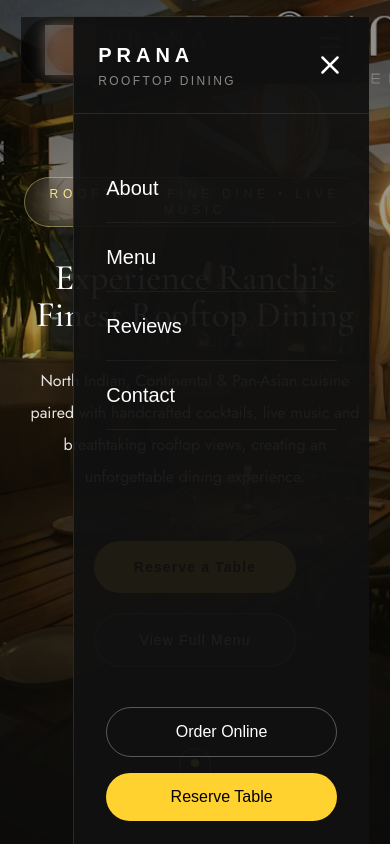
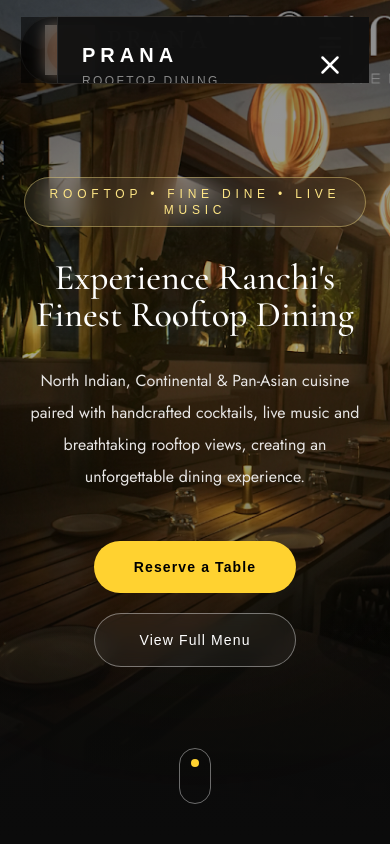
Before and after one commit to ItsuBuilds/prana-website, a Next.js app: page / in a window 390 px wide. Both pictures are taken after a click on the button 330 px from the left and 46 px from the top of the page. Shown: the top 844 px of the page. Built offline with nearby package versions, Linux system fonts and the light colour scheme.

Commit message:
Fix mobile overflow

```diff
--- a/app/globals.css
+++ b/app/globals.css
@@ -19,7 +19,7 @@
   }
 }
 
- @keyframes kenburns {
+@keyframes kenburns {
   from {
     transform: scale(1);
   }
@@ -28,7 +28,8 @@
     transform: scale(1.08);
   }
 }
- @keyframes grow {
+
+@keyframes grow {
   from {
     width: 0;
   }
@@ -37,7 +38,8 @@
     width: 180px;
   }
 }
- @keyframes goldLine {
+
+@keyframes goldLine {
   from {
     width: 0;
   }
@@ -50,7 +52,7 @@
 @keyframes logoIn {
   from {
     opacity: 0;
-    transform: scale(.8);
+    transform: scale(0.8);
   }
 
   to {
@@ -70,11 +72,21 @@
     transform: translateY(0);
   }
 }
+
+html {
+  scroll-behavior: smooth;
+  overflow-x: hidden;
+}
+
 body {
   background: var(--background);
   color: var(--foreground);
   font-family: Arial, Helvetica, sans-serif;
+  overflow-x: hidden;
 }
-html {
-  scroll-behavior: smooth;
+
+*,
+*::before,
+*::after {
+  box-sizing: border-box;
 }
--- a/components/hero/Hero.tsx
+++ b/components/hero/Hero.tsx
@@ -3,7 +3,6 @@
 import Image from "next/image";
 import { motion } from "framer-motion";
 import { Cormorant_Garamond, Jost } from "next/font/google";
-import Parallax from "@/components/animations/Parallax";
 
 const cormorant = Cormorant_Garamond({
   subsets: ["latin"],
@@ -55,13 +54,13 @@
 
       {/* Gold Glow */}
 
-      <div className="absolute left-1/2 top-1/2 h-[420px] w-[420px] -translate-x-1/2 -translate-y-1/2 rounded-full bg-amber-300/10 blur-[170px]" />
+      <div className="pointer-events-none absolute inset-0 overflow-hidden">
+        <div className="absolute left-1/2 top-1/2 h-[320px] w-[320px] -translate-x-1/2 -translate-y-1/2 rounded-full bg-amber-300/10 blur-[120px]" />
+      </div>
 
       {/* Hero */}
 
       <div className="relative z-10 flex min-h-screen flex-col items-center justify-center px-6 text-center">
-
-        {/* Badge */}
 
         <motion.span
           initial={{ opacity: 0, y: 35 }}
@@ -76,8 +75,6 @@
           Rooftop • Fine Dine • Live Music
         </motion.span>
 
-        {/* Heading */}
-
         <motion.h1
           initial={{ opacity: 0, y: 45 }}
           animate={{ opacity: 1, y: 0 }}
@@ -88,12 +85,10 @@
           }}
           className="mt-8 max-w-5xl font-[family-name:var(--font-display)] text-4xl font-medium leading-[1.03] text-white sm:text-5xl md:text-6xl lg:text-7xl"
         >
-          Experience Ranchi's
+          Experience Ranchi&apos;s
           <br />
           Finest Rooftop Dining
         </motion.h1>
-
-        {/* Description */}
 
         <motion.p
           initial={{ opacity: 0, y: 40 }}
@@ -109,8 +104,6 @@
           cocktails, live music and breathtaking rooftop views, creating an
           unforgettable dining experience.
         </motion.p>
-
-        {/* Buttons */}
 
         <motion.div
           initial={{ opacity: 0, y: 40 }}
--- a/components/navbar/MobileMenu.tsx
+++ b/components/navbar/MobileMenu.tsx
@@ -7,7 +7,6 @@
 export default function MobileMenu() {
   const [open, setOpen] = useState(false);
 
-  // Lock body scroll when menu is open
   useEffect(() => {
     if (open) {
       document.body.style.overflow = "hidden";
@@ -25,29 +24,31 @@
       {/* Hamburger */}
       <button
         onClick={() => setOpen(true)}
-        className="lg:hidden text-white z-50"
+        className="z-50 text-white lg:hidden"
       >
         <Menu size={30} />
       </button>
 
-      {/* Dark Background */}
+      {/* Overlay */}
       <div
         onClick={() => setOpen(false)}
         className={`fixed inset-0 z-40 bg-black/50 backdrop-blur-sm transition-opacity duration-300 ${
           open
-            ? "opacity-100 pointer-events-auto"
-            : "opacity-0 pointer-events-none"
+            ? "pointer-events-auto opacity-100"
+            : "pointer-events-none opacity-0"
         }`}
       />
 
       {/* Sliding Panel */}
       <aside
-        className={`fixed right-0 top-0 z-50 h-screen w-[85%] max-w-[380px]
-        bg-[#111111]/95 backdrop-blur-2xl border-l border-white/10
+        className={`fixed inset-y-0 right-0 z-50
+        w-[320px] max-w-[80vw]
+        overflow-y-auto
+        border-l border-white/10
+        bg-[#111111]/95
+        backdrop-blur-2xl
         transition-transform duration-500 ease-out
-        ${
-          open ? "translate-x-0" : "translate-x-full"
-        }`}
+        ${open ? "translate-x-0" : "translate-x-full"}`}
       >
         <div className="flex h-full flex-col">
 
@@ -59,14 +60,14 @@
                 PRANA
               </h2>
 
-              <p className="mt-1 text-xs tracking-[0.2em] text-white/50 uppercase">
+              <p className="mt-1 text-xs uppercase tracking-[0.2em] text-white/50">
                 Rooftop Dining
               </p>
             </div>
 
             <button
-                onClick={() => setOpen(true)}
-              className="text-white transition hover:rotate-90 duration-300"
+              onClick={() => setOpen(false)}
+              className="text-white transition duration-300 hover:rotate-90"
             >
               <X size={30} />
             </button>
--- a/components/navbar/Navbar.tsx
+++ b/components/navbar/Navbar.tsx
@@ -26,9 +26,9 @@
 
   return (
     <header
-      ref={navRef}
-      className="fixed inset-x-0 top-4 z-50 px-5"
-    >
+  ref={navRef}
+  className="fixed inset-x-0 top-4 z-50 overflow-x-hidden px-5"
+>
       <div
         className={`mx-auto flex w-full max-w-[1450px] items-center rounded-full border transition-all duration-500 ease-out ${
           isScrolled
```
Lines whose indentation alone changed are shown as unchanged.
